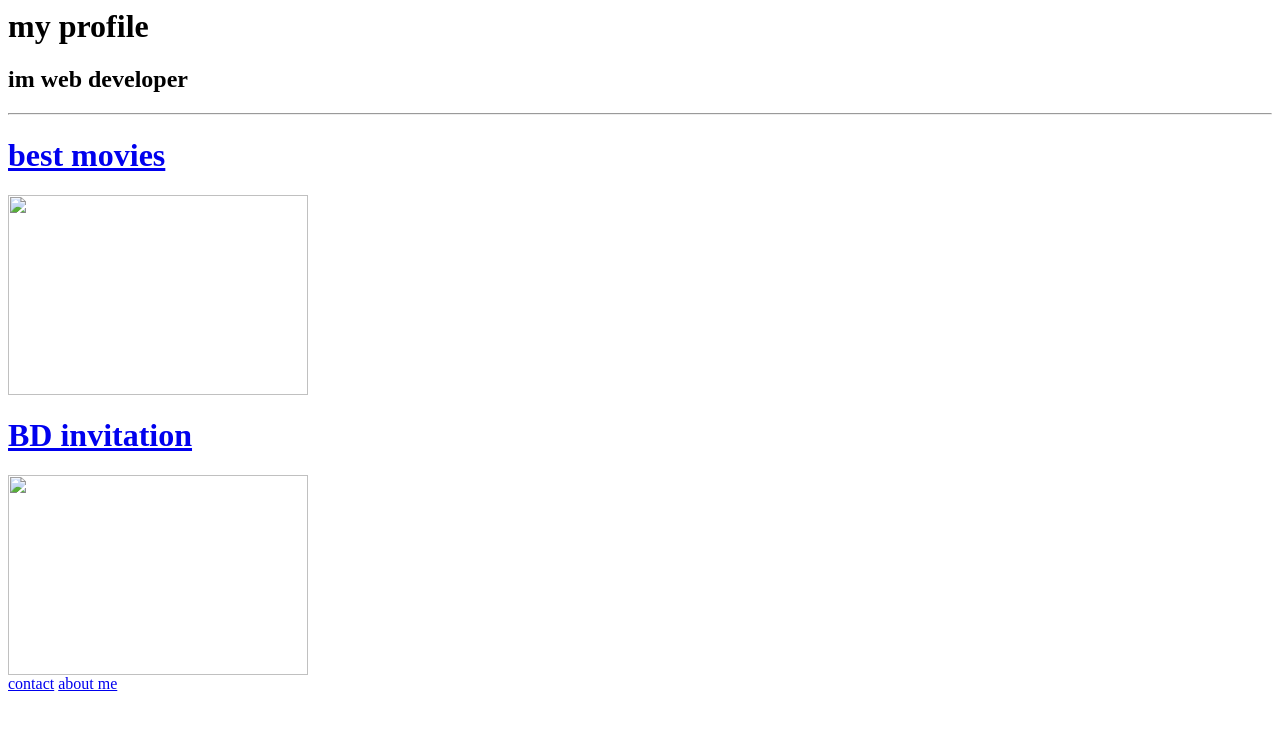
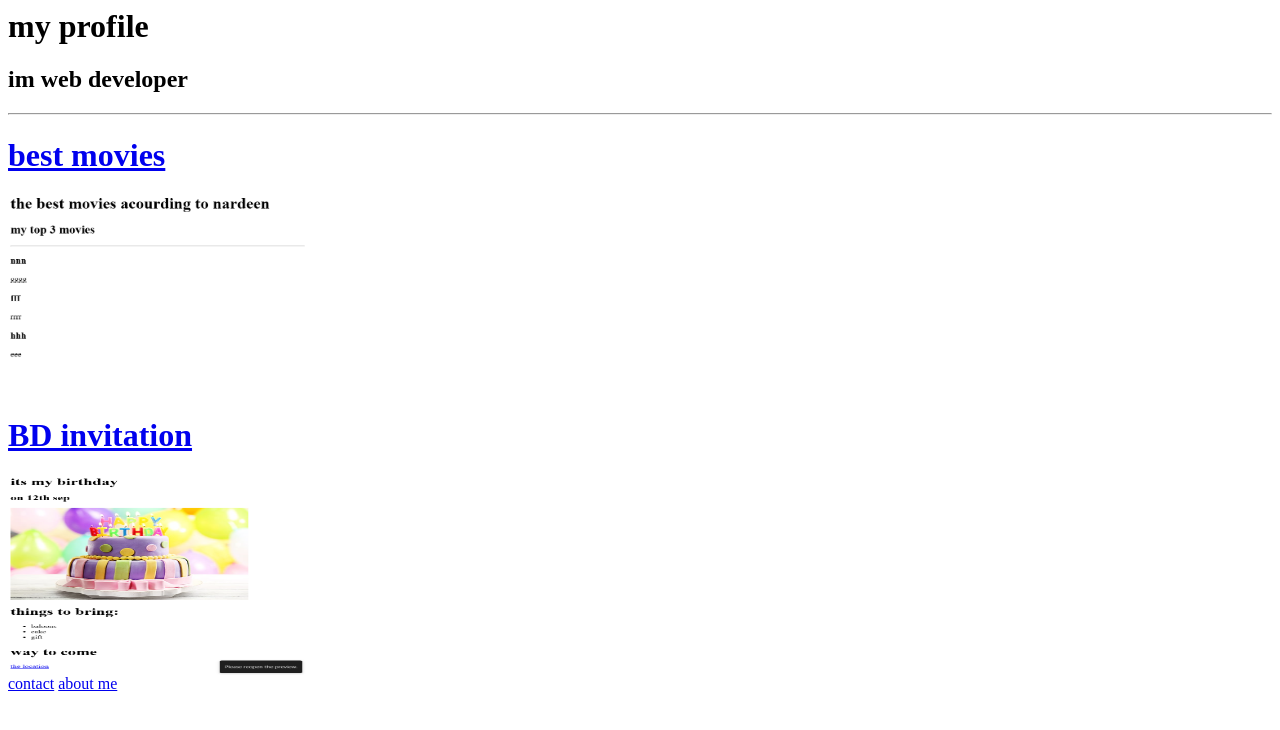
Before and after one commit to nardeen129/nardeen-web, a plain HTML site: page index.html in a window 1280 px wide. Drawn offline with Linux system fonts and the light colour scheme.

Commit message:
Add files via upload

```diff
--- a/index.html
+++ b/index.html
@@ -9,9 +9,9 @@
         <h2>im web developer</h2>
         <hr>
         <a href="./public/movie-ranking.html"><h1>best movies</h1></a>
-      <img src="/4.3 HTML Porfolio Project/assets/images/MR.png" height="200" width="300">
+      <img src="./assets/images/MR.png" height="200" width="300">
     <a href="./public/birthday-invite.html"><h1>BD invitation</h1></a>
-    <img src="/4.3 HTML Porfolio Project/assets/images/bd.png" height="200" width="300">
+    <img src="./assets/images/bd.png" height="200" width="300">
 <br>
 <a href="./public/contact.html">contact</a> <a href="./public/about.html">about me</a>
     </body>
```
